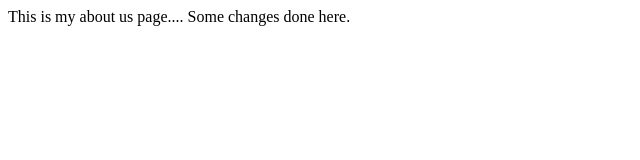
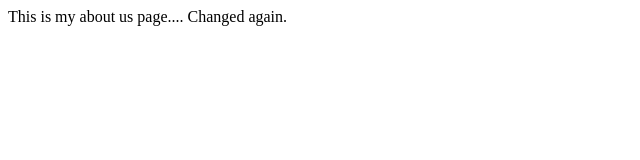
Before and after one commit to ITtradersNepal/demo-website, a plain HTML site: page about.html in a window 1280 px wide. Shown: the full height of the page, 0-640 px from the left. Drawn offline with Linux system fonts and the light colour scheme.

Commit message:
Second local commit
This is my second local comit

```diff
--- a/about.html
+++ b/about.html
@@ -7,6 +7,6 @@
 </head>
 <body>
     This is my about us page....
-    Some changes done here.
+    Changed again.
 </body>
 </html>
```
Also changed, not shown: index.html (+1 -0 lines).
